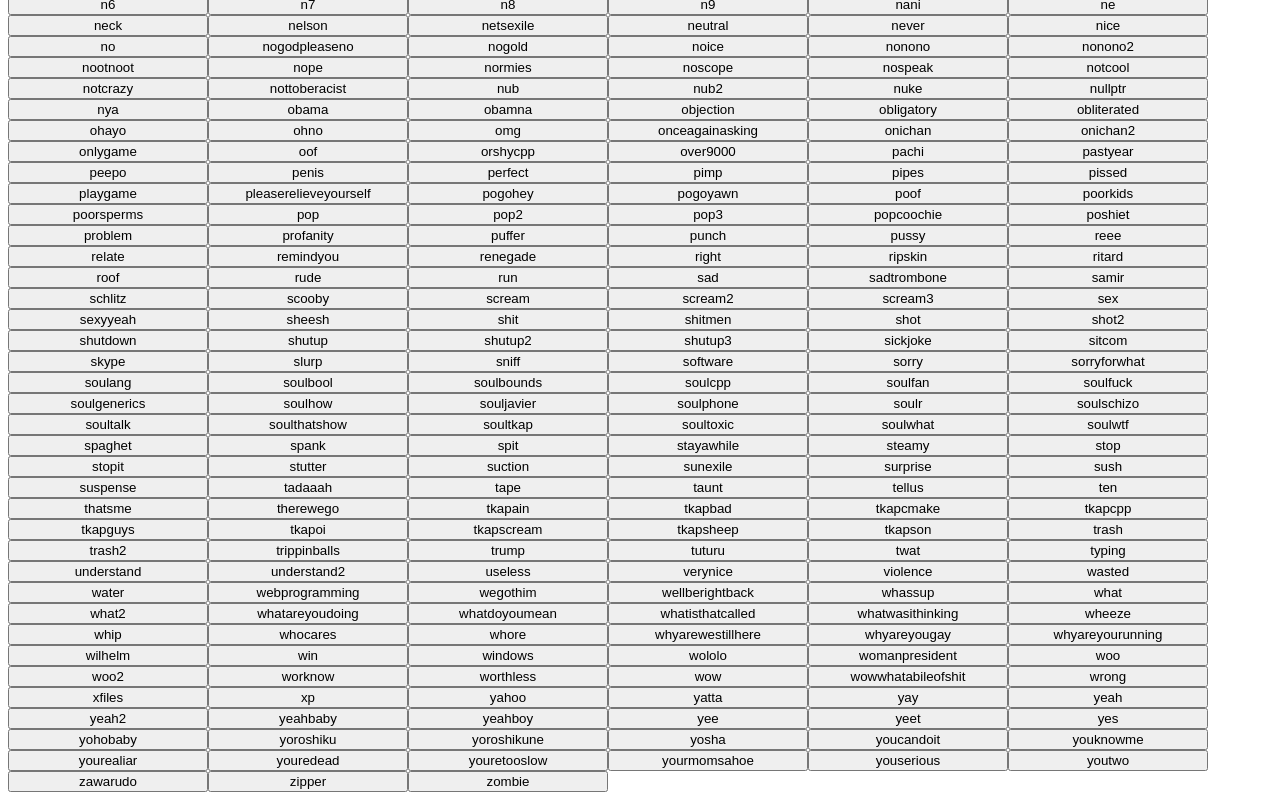
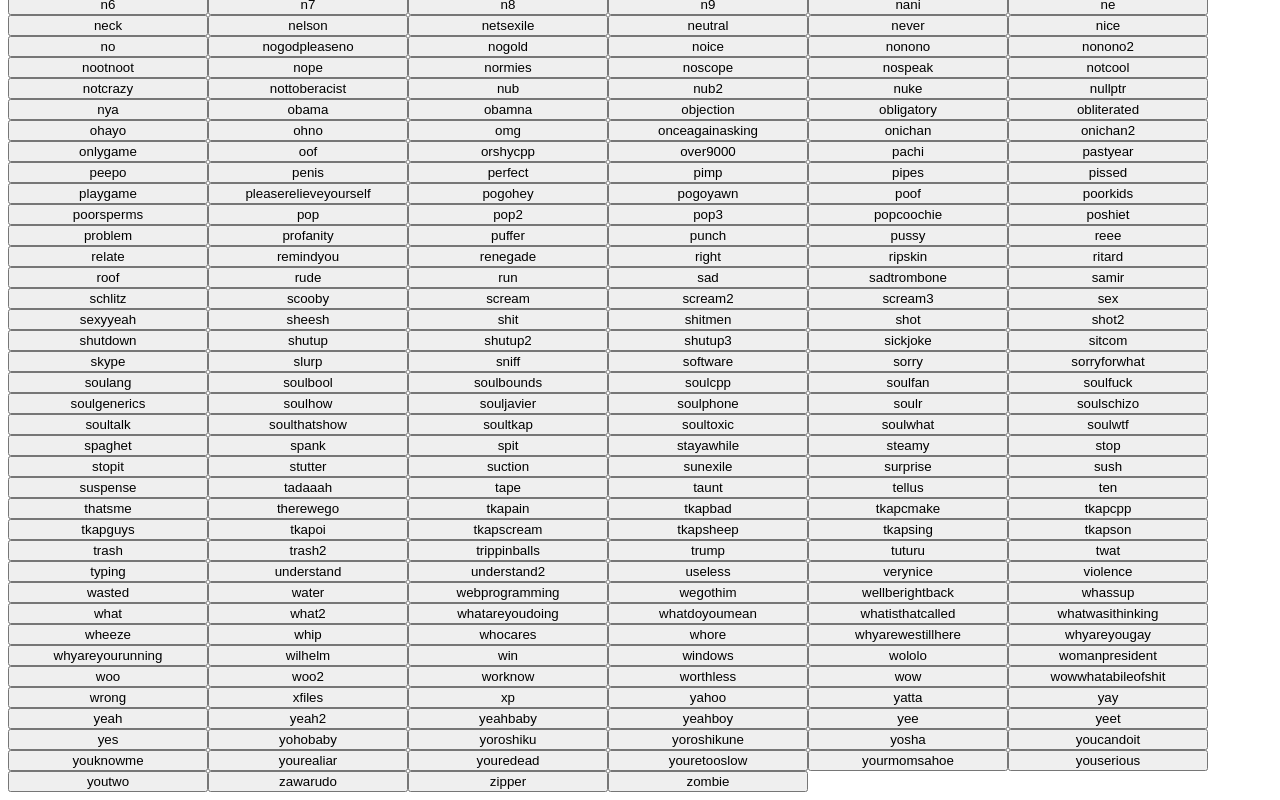
Before and after one commit to Tkap1/Tkap1.github.io, a plain HTML site: page index.html in a window 1280 px wide. Shown: the part 1149-1949 px from the top of the page. Drawn offline with Linux system fonts and the light colour scheme.

Commit message:
New sounds

```diff
--- a/index.html
+++ b/index.html
@@ -2378,6 +2378,11 @@ button.textContent = "tkapsheep";
 button.style.width= "200px"
 d.appendChild(button);
 button = document.createElement("BUTTON");
+button.onclick=() => callback("sounds/tkapsing.mp3");
+button.textContent = "tkapsing";
+button.style.width= "200px"
+d.appendChild(button);
+button = document.createElement("BUTTON");
 button.onclick=() => callback("sounds/tkapson.mp3");
 button.textContent = "tkapson";
 button.style.width= "200px"
```
Also changed, not shown: list.txt, 1 other file.
